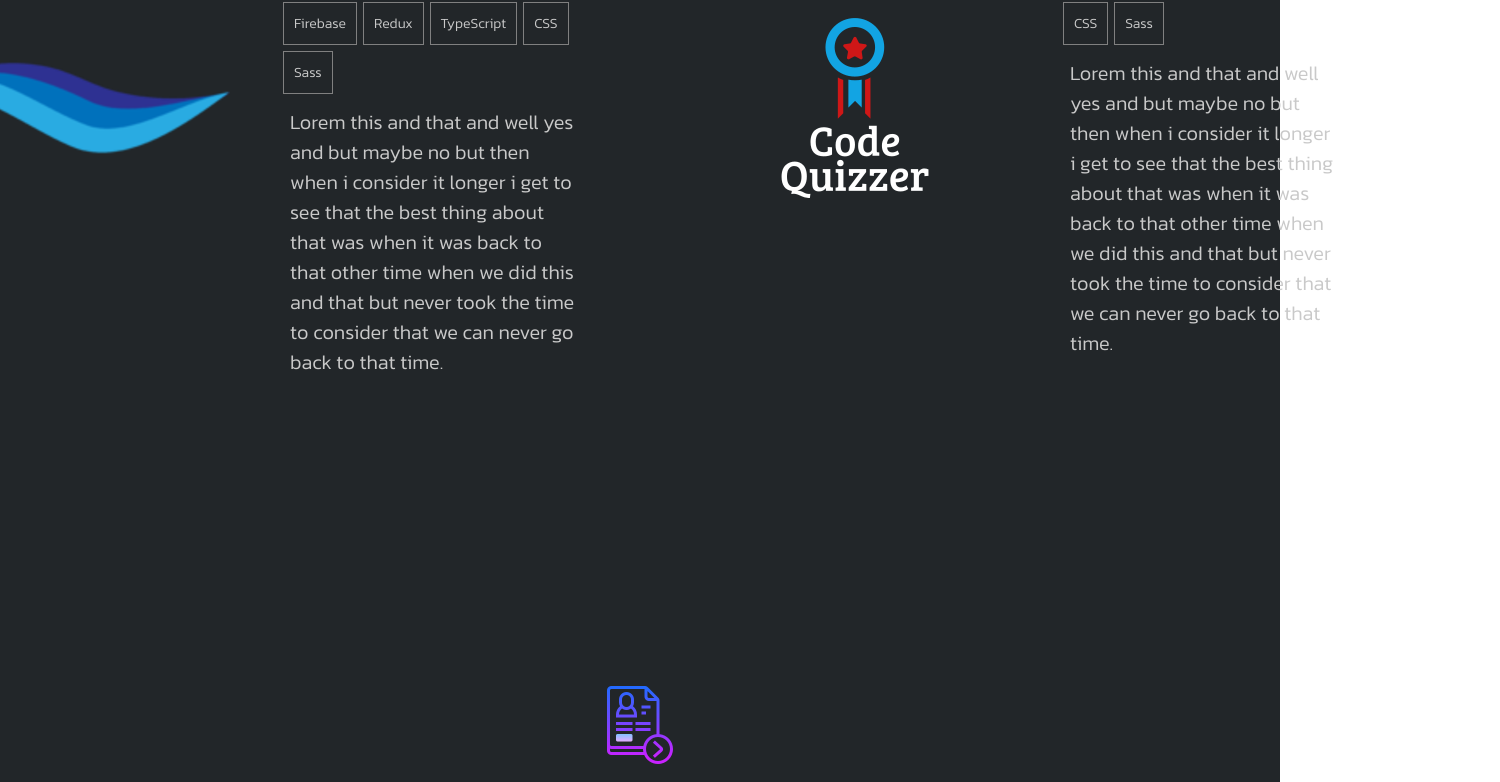
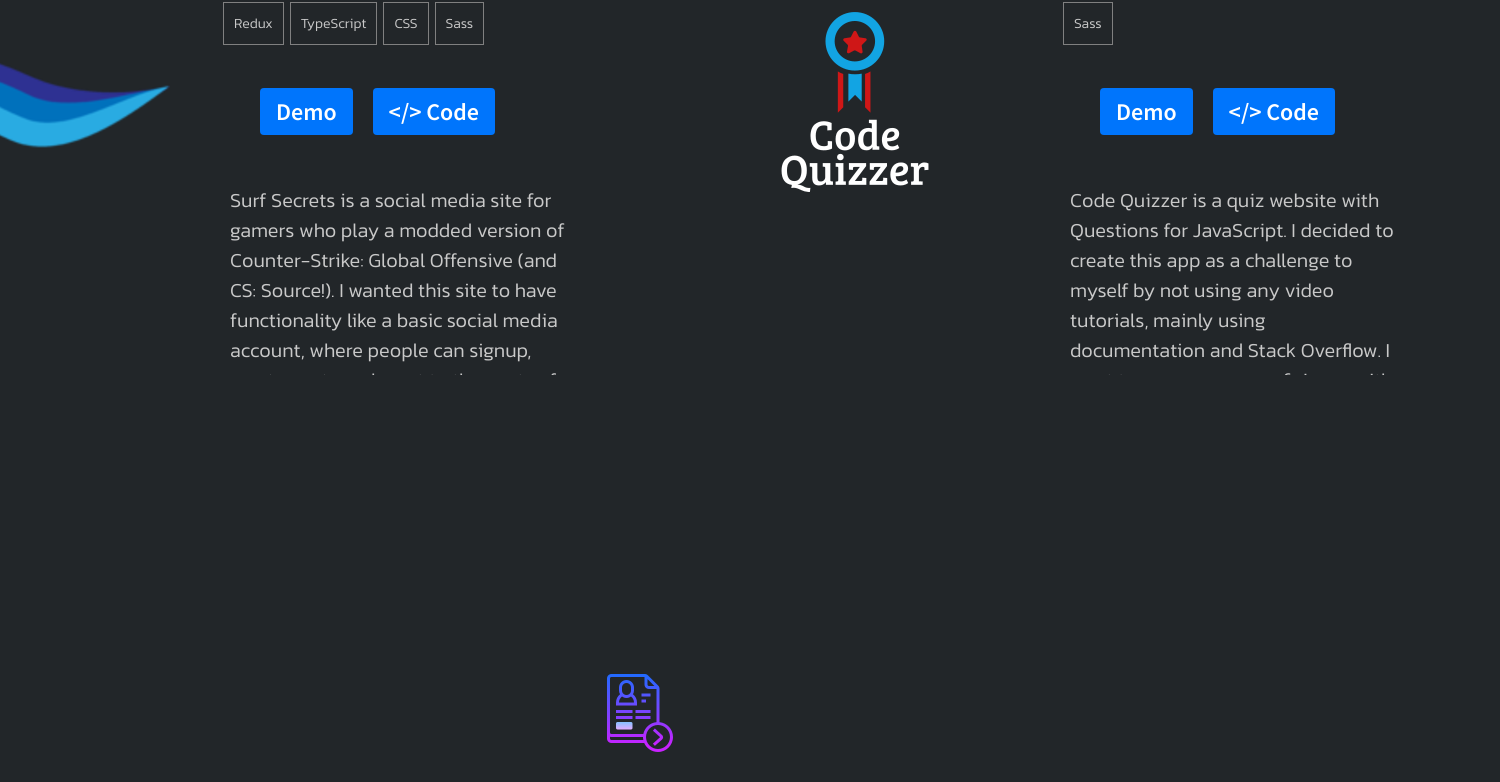
Before and after one commit to David-Orson/Portfolio-2020, a React (Create React App) app: page / in a window 1280 px wide. Shown: the part 1033-1815 px from the top of the page, 1500 px wide, since content can reach past the window. Built offline with nearby package versions, Linux system fonts and the light colour scheme; a web font is replaced by a local one.

Commit message:
Project Links and text (first draft)

```diff
--- a/src/components/Project.js
+++ b/src/components/Project.js
@@ -2,6 +2,7 @@ import React from "react";
 import Badge from "./Badge";
 
 const Project = (props) => {
+  const codeText = `</>`;
   return (
     <div className="section">
       <div className="container logo-container">
@@ -18,9 +19,28 @@ const Project = (props) => {
               <Badge name={badge} key={index} />
             ))
           : null}
-        <p>
-          <span>{props.body}</span>
-        </p>
+        <div className="container">
+          <a className="button" href={props.site} target="_blank">
+            Demo
+          </a>
+          <a className="button" href={props.code} target="_blank">
+            {codeText} Code
+          </a>
+        </div>
+        <div className="scroll">
+          <p>
+            <span>{props.body}</span>
+          </p>
+          <p>
+            <span>{props.body2}</span>
+          </p>
+          <p>
+            <span>{props.body3}</span>
+          </p>
+          <p>
+            <span>{props.body4}</span>
+          </p>
+        </div>
       </div>
     </div>
   );
--- a/src/components/Projects.js
+++ b/src/components/Projects.js
@@ -32,23 +32,24 @@ const Projects = () => {
       <div className="section">
         <Project
           title="Surf Secrets"
-          body="Lorem this and that and well yes and but maybe no but then when i
-            consider it longer i get to see that the best thing about that was
-            when it was back to that other time when we did this and that but
-            never took the time to consider that we can never go back to that
-            time."
+          body="Surf Secrets is a social media site for gamers who play a modded version of Counter-Strike: Global Offensive (and CS: Source!). I wanted this site to have functionality like a basic social media account, where people can signup, create posts and react to the posts of other users. They can also customise their profile and create a todo list for surf maps they are looking at competing on. Users are notified if another user likes or comments on their posts."
+          body2="This site offered me the bulk of my challenges so far, integrating React with firebase was difficult for me at the time, even though I had experience using firebase with Javascript apps. I made the decision to transition from using the standard Firebase SDK in frontend Javascript to using Cloud functions, which meant that I had to understand and implement Node.JS and Express. This was the right decision in terms of making a more viable product for the use case and supports the apps future."
+          body3="I had a coding friend who mentored me and advised me that if I wanted this to be a long term project, I should transition to typescript. This presented challenges (even though I knew how to set types) with implementing this fully with React/Redux as many of the errors I handled were difficult to understand, I now understand how to set the types for props and state and use interfaces. This site was also my first implementation of Redux, learning about a functioning store with actions and reducers which use Axios pull the data from the cloud functions."
+          body4="I have been given access to an API for the leading CS:GO / CS:S server so that I can implement player stats from the game into their profiles amongst other functionalities. For the future of this app, I intend to integrate: automatic posts of in-game achievements, ranking system based on performance amongst multiple servers, in-game challenges which are rewarded with site badges. In the distant future, I intend to make a match making system so that players can arrange competitive games and report the score with evidence of the result, but this may require creating my own surf server."
           image={surfSecrets}
           badges={sSBadges}
+          site="https://cssurfsecrets.com"
+          code="https://github.com/David-Orson/cs-surf-secrets-v2"
         />
         <Project
           title="Code Quizzer"
-          body="Lorem this and that and well yes and but maybe no but then when i
-            consider it longer i get to see that the best thing about that was
-            when it was back to that other time when we did this and that but
-            never took the time to consider that we can never go back to that
-            time."
+          body="Code Quizzer is a quiz website with Questions for JavaScript. I decided to create this app as a challenge to myself by not using any video tutorials, mainly using documentation and Stack Overflow. I want to progress my proficiency with the tech that I typically use."
+          body2="Currently there is only one quiz available for users. I intend to implement multiple quizzes with more advanced topics, and a login system so that users can track their high scores and strive to complete all the quizzes I create."
+          body3="I also want to take this as an opportunity to solidify the more theoretical concepts that I have been studying but seldom use, having read much of 'You Don't Know JavaScript' and am looking at advanced JavaScript Tutorials on Udemy. "
           image={codeQuizzer}
           badges={cQBadges}
+          site="https://davidorson.online/codequizzer"
+          code="https://github.com/David-Orson/web-dev-quiz"
         />
       </div>
     </div>
--- a/src/styles.css
+++ b/src/styles.css
@@ -8,9 +8,11 @@
   margin: 0;
   padding: 0;
   box-sizing: border-box;
+  background-color: #222629;
 }
 
 a {
+  background-color: #151616;
   margin: 5px 10px;
   cursor: pointer;
   padding: 5px;
@@ -38,6 +40,25 @@ span {
 }
 
 button {
+  display: inline-block;
+  border: none;
+  border-radius: 4px;
+  padding: 0.5rem 1rem;
+  margin: 10px;
+  text-decoration: none;
+  background: #0075fc;
+  color: #ffffff;
+  font-family: "Source Sans Pro", sans-serif;
+  font-size: 24px;
+  font-weight: 600;
+  cursor: pointer;
+  text-align: center;
+  transition: background 250ms ease-in-out, transform 150ms ease;
+  -webkit-appearance: none;
+  -moz-appearance: none;
+}
+
+.button {
   display: inline-block;
   border: none;
   border-radius: 4px;
@@ -153,3 +174,8 @@ button:active {
 .badge p {
   font-size: 14px;
 }
+
+.scroll {
+  height: 200px;
+  overflow: auto;
+}
```
